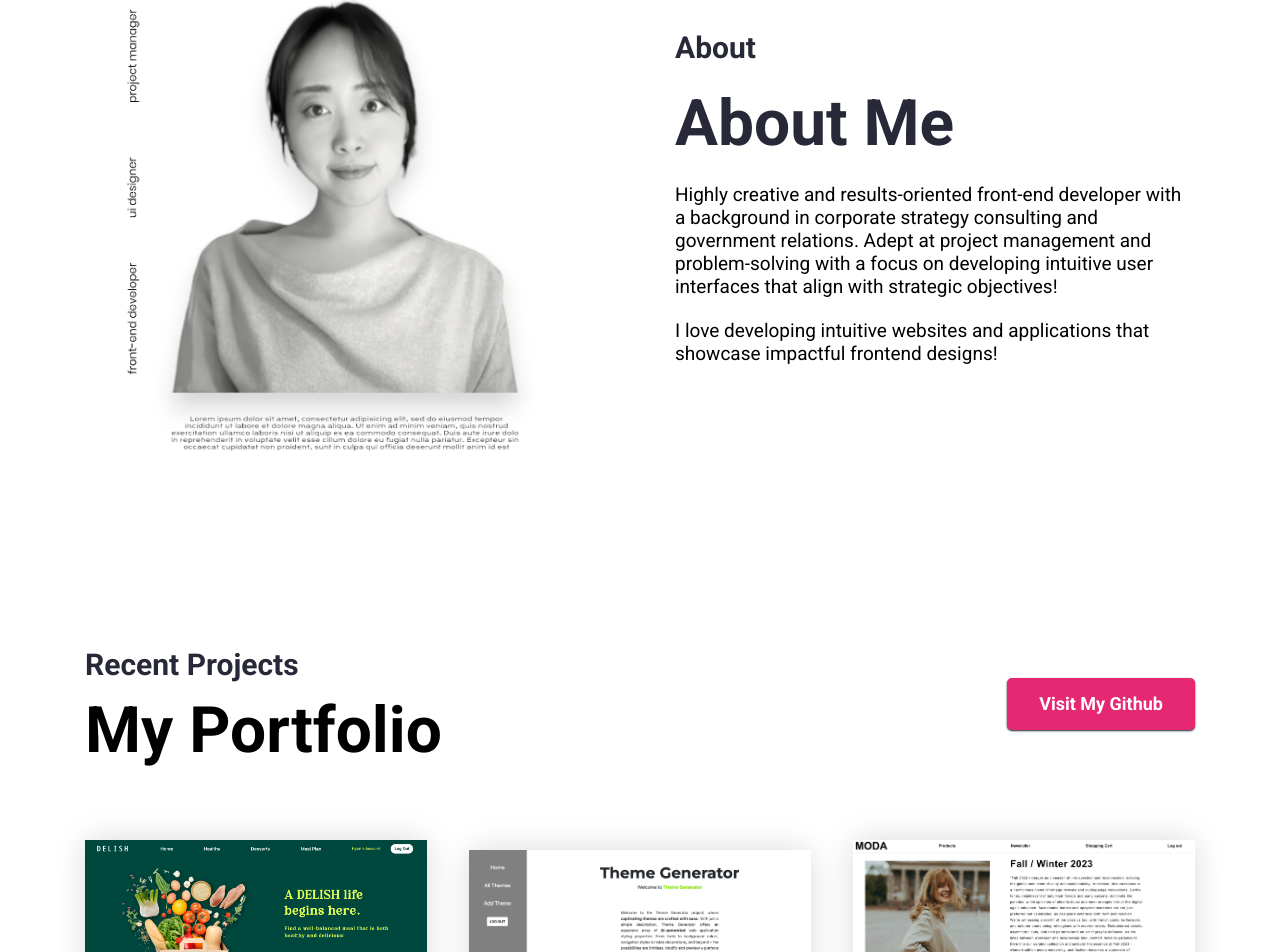
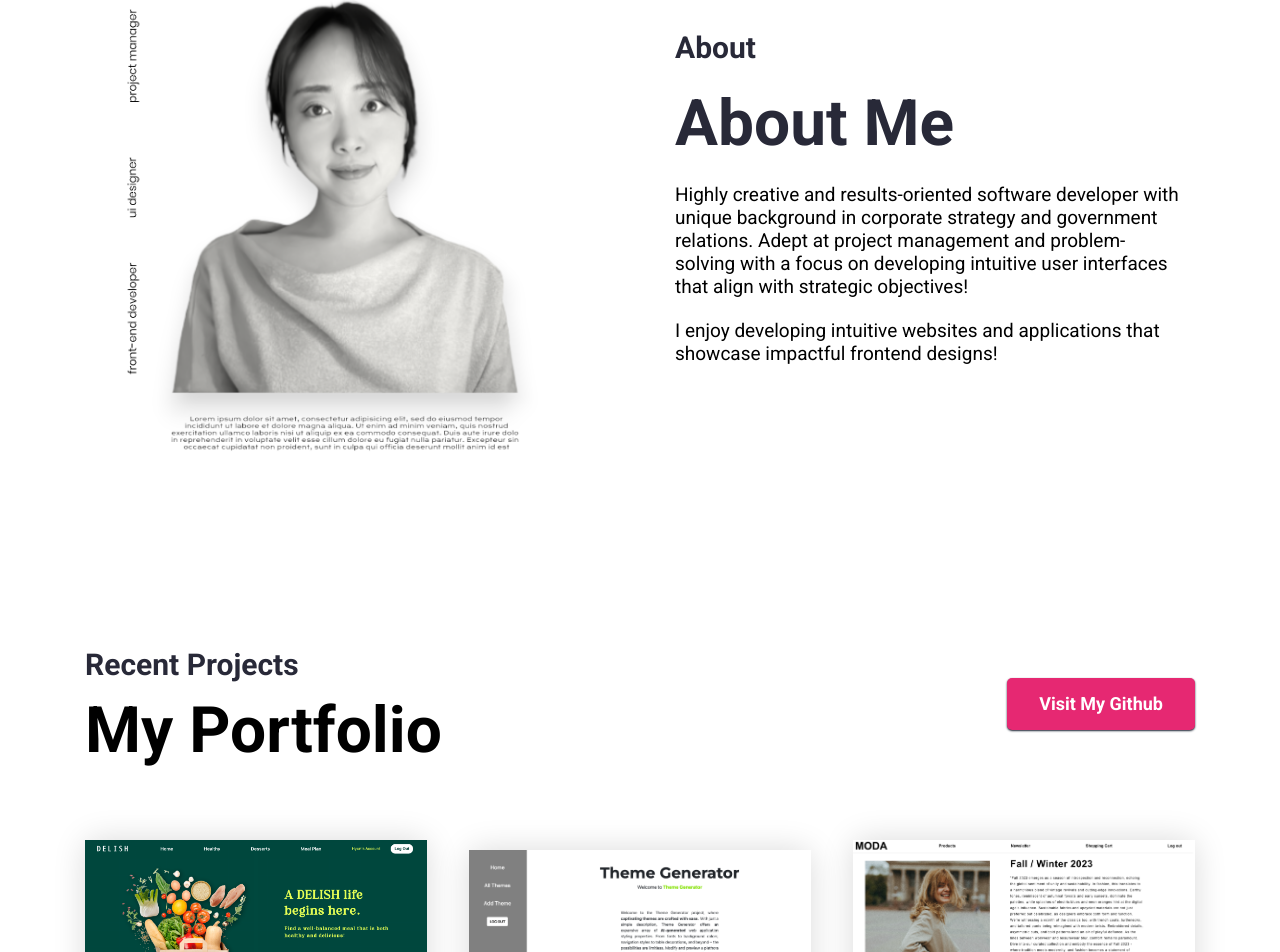
Before and after one commit to ellen3128/portfolio_updated, a React (Create React App) app: page / in a window 1280 px wide. Shown: the part 2312-3264 px from the top of the page. Built offline with nearby package versions, Linux system fonts and the light colour scheme.

Commit message:
updates about me description

```diff
--- a/src/Pages/Home/AboutMe.jsx
+++ b/src/Pages/Home/AboutMe.jsx
@@ -10,8 +10,8 @@ export default function AboutMe () {
                 <div className="hero--section--content">
                     <p className="section--title">About</p>
                     <h1 className="skills--section--heading">About Me</h1>
-                    <p className="hero--section-description"> Highly creative and results-oriented front-end developer with a background in corporate strategy consulting and government relations. Adept at project management and problem-solving with a focus on developing intuitive user interfaces that align with strategic objectives!</p>
-                    <p className="hero--section-description"> I love developing intuitive websites and applications that showcase impactful frontend designs! </p>
+                    <p className="hero--section-description"> Highly creative and results-oriented software developer with unique background in corporate strategy and government relations. Adept at project management and problem-solving with a focus on developing intuitive user interfaces that align with strategic objectives!</p>
+                    <p className="hero--section-description"> I enjoy developing intuitive websites and applications that showcase impactful frontend designs! </p>
                 </div>
                 </div>
         </section>
```
